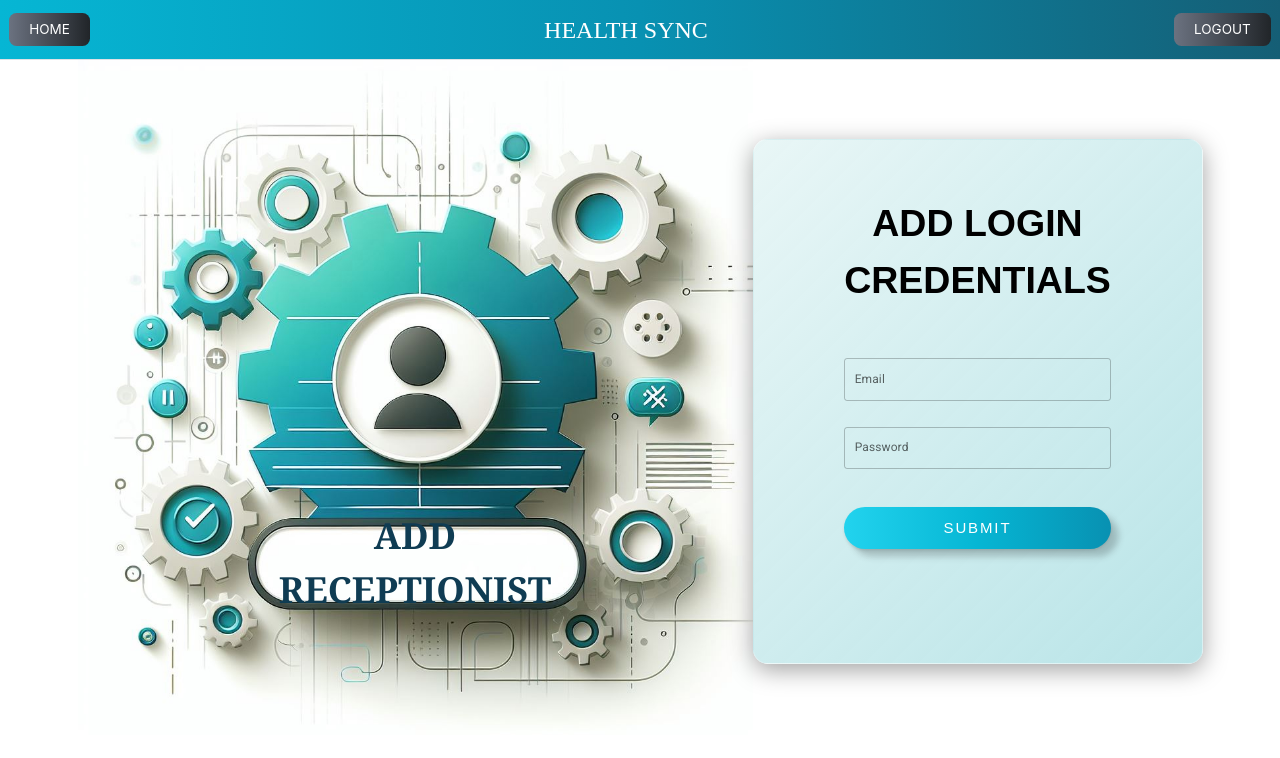
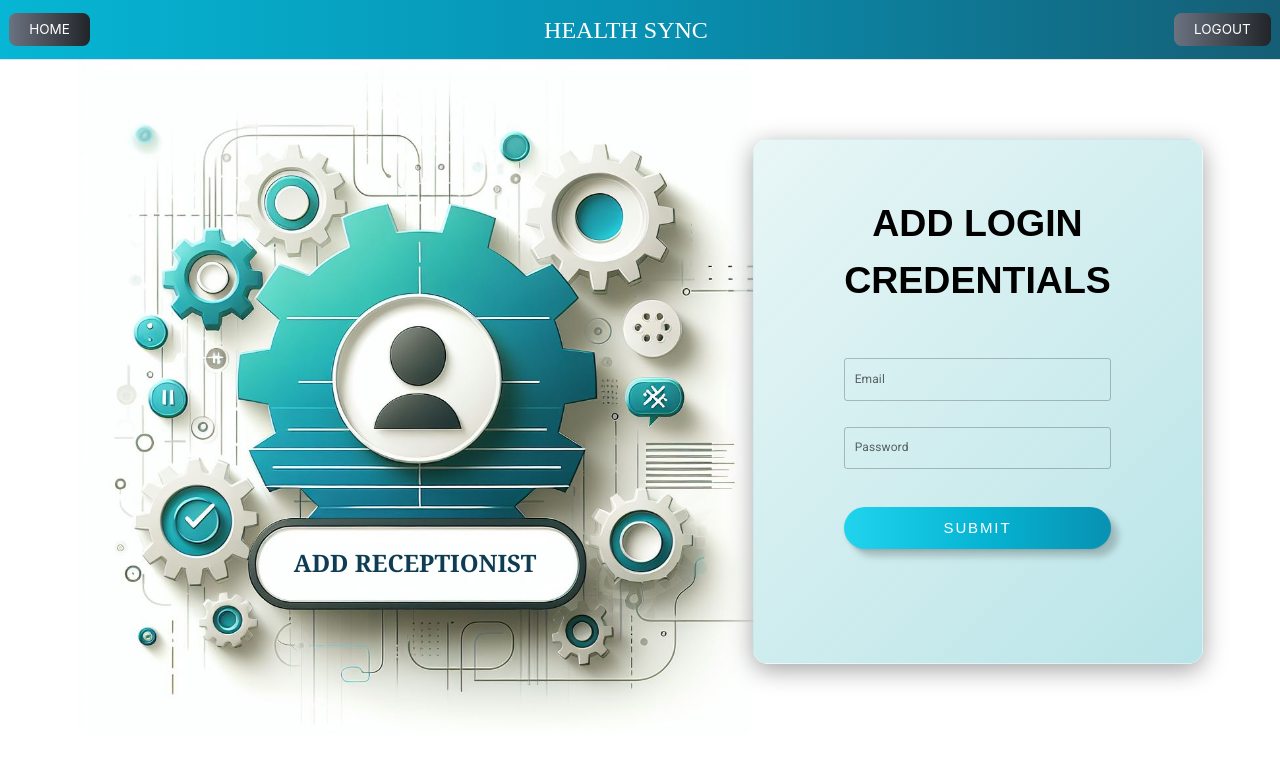
Before and after one commit to PranjalGawande/HealthCare-Application-Development, a React (Create React App) app: page /admin/add-staff in a window 1280 px wide. Shown: the top 758 px of the page. Built offline with nearby package versions, Linux system fonts and the light colour scheme; sample sign-in values are in the browser's storage.

Commit message:
Adjust font size and add ellipsis for long admin names

```diff
--- a/src/Components/AddStaffForm.js
+++ b/src/Components/AddStaffForm.js
@@ -37,6 +37,7 @@ const AddStaffForm = () => {
   const [email, setEmail] = useState('');
   let navigate = useNavigate();
 
+
   useEffect(() => {
     const token = localStorage.getItem("token");
     if (!token) {
@@ -55,7 +56,7 @@ const AddStaffForm = () => {
           <div className="flex justify-center items-center">
             <div className="image-container">
               <img src={admin} className="admin-image" />
-              <div className="dashboard-name">ADD RECEPTIONIST</div>
+              <div className="dashboard-name" style={{fontSize: '2rem'}}>ADD RECEPTIONIST</div>
             </div>
         </div>
         <div className='flex justify-center items-center mt-20 pt-10' >
--- a/src/Components/AdminDashboard.js
+++ b/src/Components/AdminDashboard.js
@@ -7,6 +7,12 @@ import { NavLink } from "react-router-dom";
 const AdminDashboard = () => {
   const adminName = localStorage.getItem("name");
   let navigate = useNavigate();
+  const determineFontSize = () => {
+    if (adminName.length > 14) {
+      return '2rem'; // Decrease font size if more than 5 words
+    }
+    return '3rem'; // Default font size
+  };
   useEffect(() => {
 
     const token = localStorage.getItem("token");
@@ -21,7 +27,7 @@ const AdminDashboard = () => {
         <div className="flex admin-dashboard justify-evenly items-center gap-40 border-amber-300 border-solid ">
           <div className="image-container">
             <img src={admin} className="admin-image"/>
-            <div className="dashboard-name">{adminName}</div>
+            <div className="dashboard-name" style={{ fontSize: determineFontSize() }}>{adminName}</div>
           </div>
           <div className="flex flex-col gap-5 ">
 
--- a/src/Components/style.css
+++ b/src/Components/style.css
@@ -64,9 +64,11 @@
   font-size: 3rem;
   font-weight: bolder;
   color: #0f3c53;
+  white-space: nowrap;
+  overflow: hidden;
+  text-overflow: ellipsis;
   font-family: Georgia, 'Times New Roman', Times, serif;
 }
-
 
 
 .admin-image {
```
